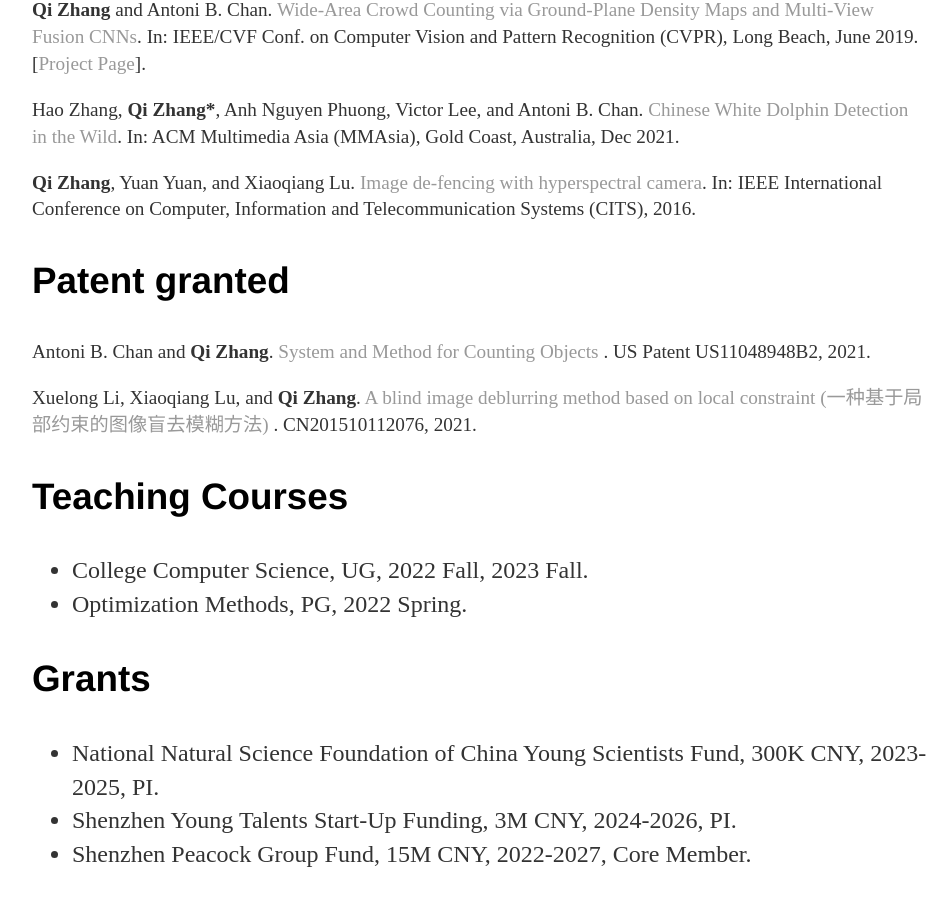
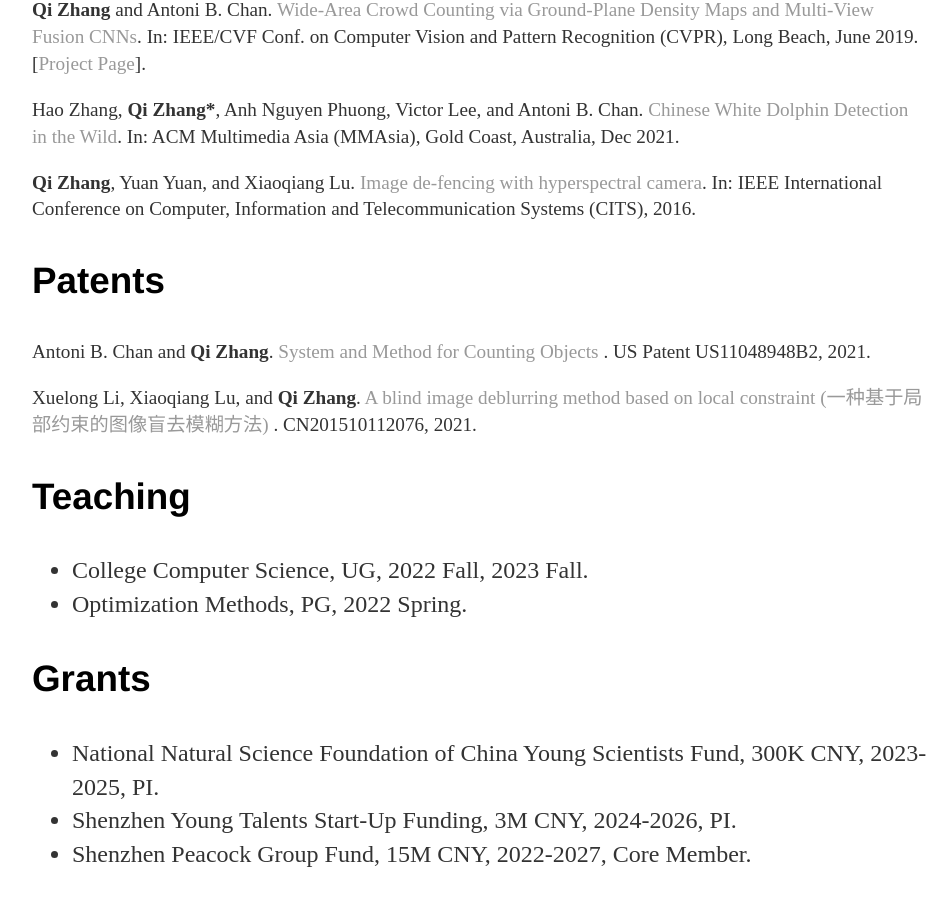
Before and after one commit to zqyq/zqyq.github.io, a Jekyll site: the page built from about/index.html, in a window 1280 px wide and 900 px high, scrolled down 1524 px. Shown: the whole window, without its empty margins (160-1112 px from the left). Built offline with Jekyll 4.4.1, drawn with Linux system fonts in a browser that asks for light colours.

Commit message:
Update index.html

```diff
--- a/about/index.html
+++ b/about/index.html
@@ -89,7 +89,7 @@ title: About Qi ZHANG
 				In: IEEE International Conference on Computer, Information and Telecommunication Systems (CITS), 2016.
 			</p>
 
-		<h3>Patent granted</h3>
+		<h3>Patents</h3>
 		      <p>Antoni B. Chan and <strong>Qi Zhang</strong>.
 				<a href='https://patents.google.com/patent/US11048948B2/en?oq=US+11%2c048%2c948+B2'>
 				System and Method for Counting Objects
@@ -103,7 +103,7 @@ title: About Qi ZHANG
 				CN201510112076, 2021.
 			</p>
 
-		<h3>Teaching Courses</h3>
+		<h3>Teaching</h3>
 			<ul class="contacts">
 			        <li>College Computer Science, UG, 2022 Fall, 2023 Fall.</li>
 				<li>Optimization Methods, PG, 2022 Spring.</li>
```
